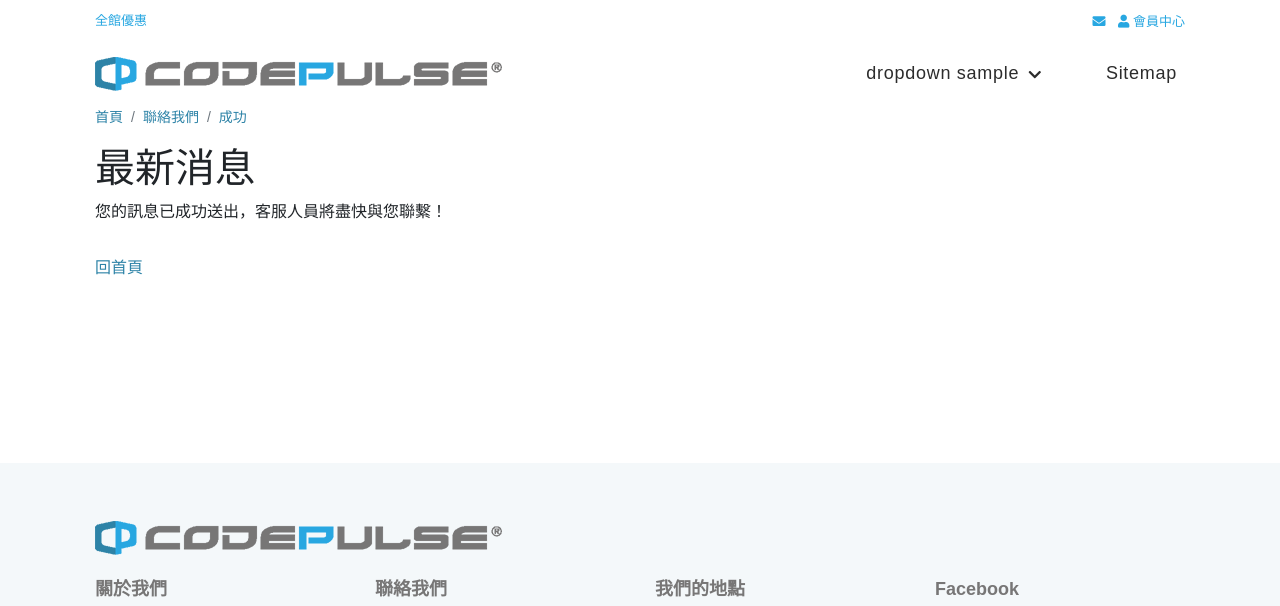
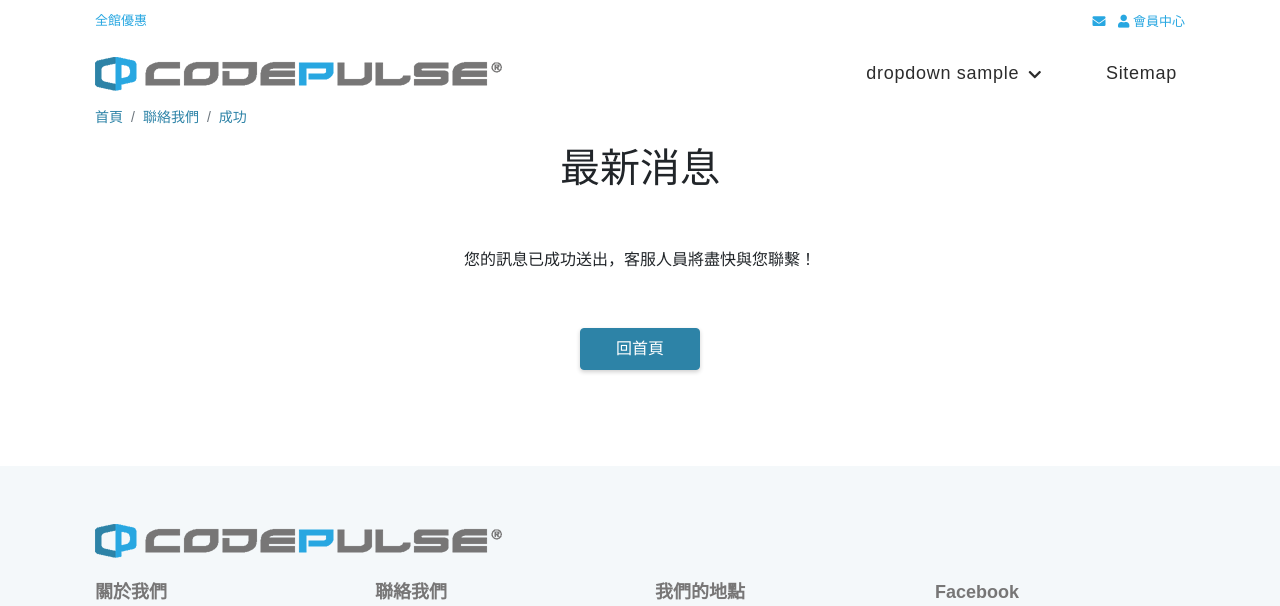
Before and after one commit to jannyjie/codepulse, a PHP site: page /success.php in a window 1280 px wide. Shown: the top 606 px of the page. Run offline with PHP 8.4, Linux system fonts and the light colour scheme.

Commit message:
[fix] 成功頁面更新

```diff
--- a/success.php
+++ b/success.php
@@ -10,11 +10,11 @@
         </div>
     </nav>
     <div class="container pb-5">
-        <div class="pagetitle"><h1>最新消息</h1></div>
+    <div class="pagetitle text-center"><h1>最新消息</h1></div>
         <div class="row">
-            <div class="col-12">
-                <p>您的訊息已成功送出，客服人員將盡快與您聯繫！</p>
-                <a href="index.php" class="mainbtn mt-3">回首頁</a>
+            <div class="col-12 text-center mt-5 mb-5">
+                <p class="pb-4">您的訊息已成功送出，客服人員將盡快與您聯繫！</p>
+                <a href="index.php" class="btn btn-main mt-3">回首頁</a>
             </div>
         </div>
     </div>
```
